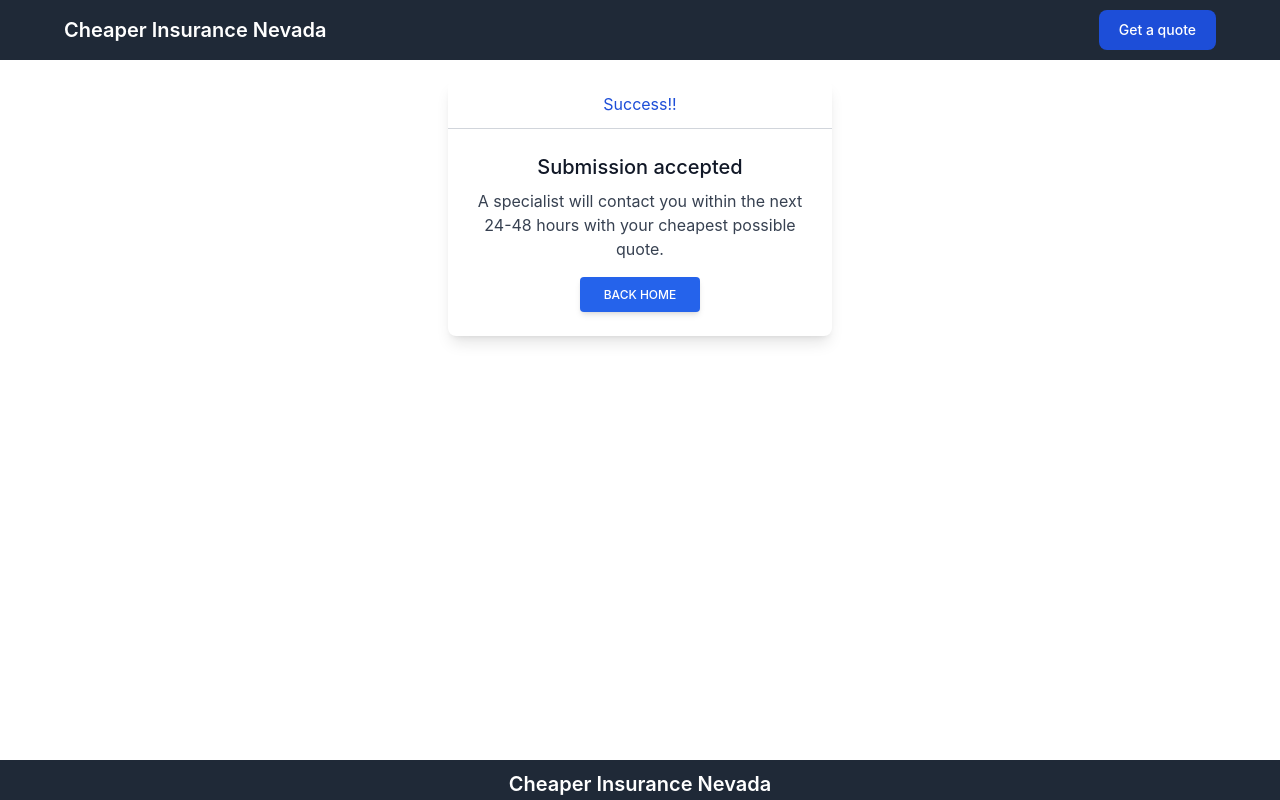
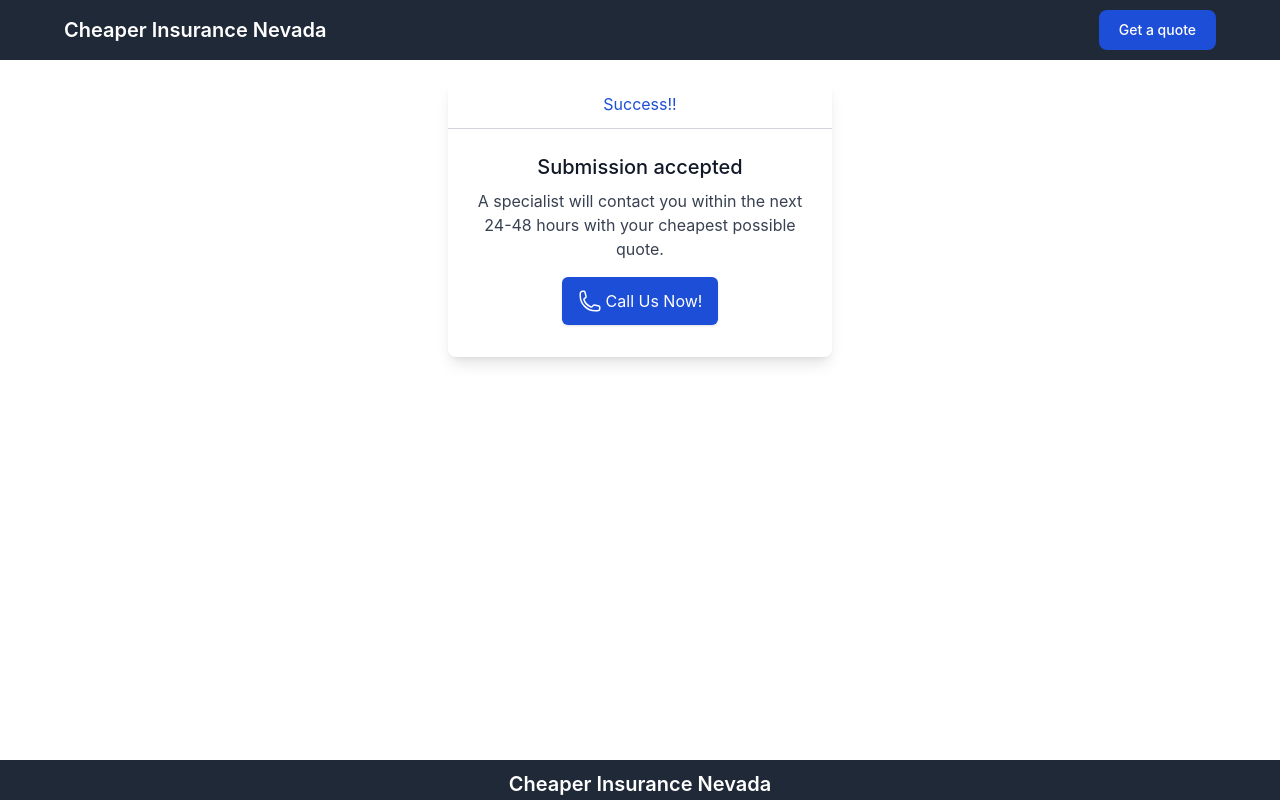
Before and after one commit to saucemills/cheap-insurance, a Next.js app: page /success in a window 1280 px wide. Built offline with nearby package versions, Linux system fonts and the light colour scheme.

Commit message:
added call button to success screen

```diff
--- a/pages/success.js
+++ b/pages/success.js
@@ -30,13 +30,27 @@
                 A specialist will contact you within the next 24-48 hours with
                 your cheapest possible quote.
               </p>
-              <button
-                type="button"
-                onClick={handleClick}
-                className=" inline-block px-6 py-2.5 bg-blue-600 text-white font-medium text-xs leading-tight uppercase rounded shadow-md hover:bg-blue-700 hover:shadow-lg focus:bg-blue-700 focus:shadow-lg focus:outline-none focus:ring-0 active:bg-blue-800 active:shadow-lg transition duration-150 ease-in-out"
-              >
-                Back Home
-              </button>
+              <a className="flex justify-center mb-2" href="tel:7023897341">
+                <button className="outline-none bg-blue-700 hover:bg-blue-800 text-white text-center px-4 py-3 rounded-md shadow w-1/2 ring-offset-2 ring-gray-700 focus:ring-2  sm:w-auto">
+                  <div className="flex justify-center">
+                    <svg
+                      xmlns="http://www.w3.org/2000/svg"
+                      fill="none"
+                      viewBox="0 0 24 24"
+                      strokeWidth={1.5}
+                      stroke="currentColor"
+                      className="w-6 h-6 mr-1"
+                    >
+                      <path
+                        strokeLinecap="round"
+                        strokeLinejoin="round"
+                        d="M2.25 6.75c0 8.284 6.716 15 15 15h2.25a2.25 2.25 0 002.25-2.25v-1.372c0-.516-.351-.966-.852-1.091l-4.423-1.106c-.44-.11-.902.055-1.173.417l-.97 1.293c-.282.376-.769.542-1.21.38a12.035 12.035 0 01-7.143-7.143c-.162-.441.004-.928.38-1.21l1.293-.97c.363-.271.527-.734.417-1.173L6.963 3.102a1.125 1.125 0 00-1.091-.852H4.5A2.25 2.25 0 002.25 4.5v2.25z"
+                      />
+                    </svg>
+                    Call Us Now!
+                  </div>
+                </button>
+              </a>
             </div>
           </div>
         </div>
```
